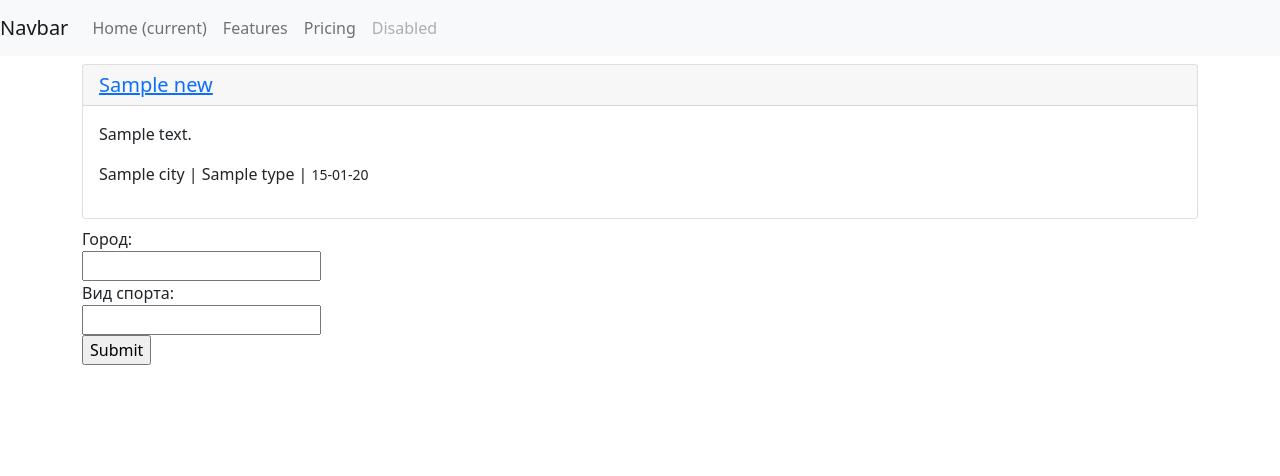
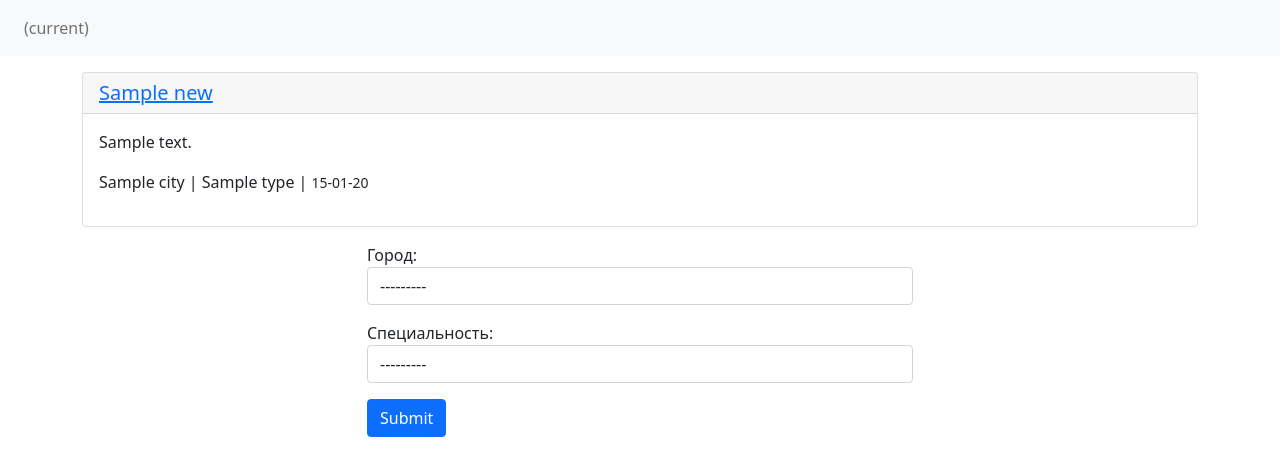
Before and after one commit to Victor952/sport_news_service, a Django app: template src/sport_news/templates/sport_news/home.html in a window 1280 px wide. Shown: the top 476 px of the page. Run offline with Django 4.2, Linux system fonts and the light colour scheme; the template is opened without the code that fills it: values that come from a table or form of the project are taken from there, others are empty; tables that the repository leaves empty hold one stand-in row (values such as "Sample post").

Commit message:
third commit

```diff
--- /dev/null
+++ b/src/sport_news/forms.py
@@ -0,0 +1,11 @@
+from django import forms
+from sport_news.models import City, Sport_type
+class FindForm(forms.Form):
+    city = forms.ModelChoiceField(
+        queryset=City.objects.all(), to_field_name='slug',
+        required=False, label='Город',
+        widget=forms.Select(attrs={'class': 'form-control'}))
+    sport_type = forms.ModelChoiceField(
+        queryset=Sport_type.objects.all(), to_field_name='slug',
+        required=False, label='Специальность',
+        widget=forms.Select(attrs={'class': 'form-control'}))
--- a/src/sport_news/templates/sport_news/home.html
+++ b/src/sport_news/templates/sport_news/home.html
@@ -1,7 +1,8 @@
 {% extends "base.html" %}
+{% block title %} Home {% endblock %}
 {% block content %}
     {% for obj in object_list %}
-    <div class="card my-2">
+    <div class="card my-3">
         <h5 class="card-header"><a href="{{ obj.url }}">{{ obj.title }}</a></h5>
         <div class="card-body">
             <p class="card-text">{{ obj.description }}</p>
@@ -9,12 +10,15 @@
             <small>{{ obj.timestamp|date:"d-m-y" }}</small></p>
         </div>
     </div>
+    {% empty %}<h3 class="my-4 text-center">
+        К сожалению, по вашему запросу ничего не найдено.
+    </h3>
     {% endfor %}
+<div class="row">
+    <div class="col-md-6 mx-auto">
     <form method="GET" action="">
-        <label>Город:</label><br>
-        <input type="text" name="city"><br>
-        <label>Вид спорта:</label><br>
-        <input type="text" name="language"><br>
-        <input type="submit" value="Submit">
-    </form>
+        <div class="form-group">
+        {{form.as_p}}</div>
+        <input type="submit" class="btn btn-primary">
+    </form></div></div>
 {% endblock %}
--- a/src/templates/base.html
+++ b/src/templates/base.html
@@ -6,11 +6,11 @@
   <meta name="viewport" content="width=device-width, initial-scale=1">
   <!-- Bootstrap CSS -->
   <link href="https://cdn.jsdelivr.net/npm/bootstrap@5.0.2/dist/css/bootstrap.min.css" rel="stylesheet" integrity="sha384-EVSTQN3/azprG1Anm3QDgpJLIm9Nao0Yz1ztcQTwFspd3yD65VohhpuuCOmLASjC" crossorigin="anonymous">
-  <title>Hello, world!</title>
+  <title>Главная</title>
 </head>
 <body>
   <nav class="navbar navbar-expand-lg navbar-light bg-light">
-    <a class="navbar-brand" href="#">Navbar</a>
+    <a class="navbar-brand" href="#"></a>
     <button class="navbar-toggler" aria-label="Toggle navigation"
       aria-controls="navbarNav" data-target="#navbarNav"
       data-toggle="collapse" type="button" aria-expanded="false" >
@@ -19,16 +19,16 @@
     <div class="collapse navbar-collapse" id="navbarNav">
       <ul class="navbar-nav">
         <li class="nav-item active">
-          <a class="nav-link" href="#">Home <span class="sr-only">(current)</span></a>
+          <a class="nav-link" href="#"><span class="sr-only">(current)</span></a>
         </li>
         <li class="nav-item">
-          <a class="nav-link" href="#">Features</a>
+          <a class="nav-link" href="#"></a>
         </li>
         <li class="nav-item">
-          <a class="nav-link" href="#">Pricing</a>
+          <a class="nav-link" href="#"></a>
         </li>
         <li class="nav-item">
-          <a class="nav-link disabled" href="#">Disabled</a>
+          <a class="nav-link disabled" href="#"></a>
         </li>
       </ul>
     </div>
```
Also changed, not shown: src/sport_news/views.py (+7 -4 lines).
